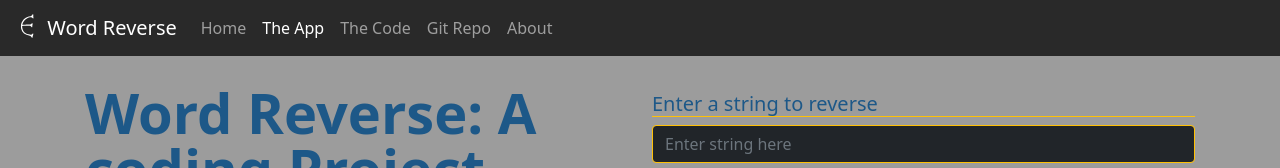
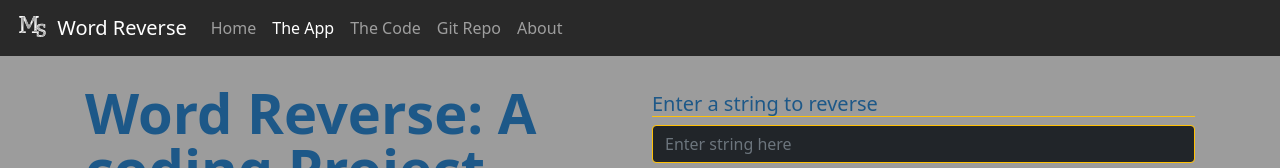
Before and after one commit to mattsnyde/WordReverse, a plain HTML site: page app.html in a window 1280 px wide. Shown: the top 168 px of the page. Drawn offline with nearby package versions, Linux system fonts and the light colour scheme.

Commit message:
re-branding

```diff
--- a/app.html
+++ b/app.html
@@ -19,7 +19,7 @@
 <!--Nav Area -->
     <nav class="navbar navbar-expand-md navbar-dark fixed-top"> <!--Expand all of the links for medium screens and above, and hamburger icon for screens less than medium breakpont. dark background, fixed to to top-->
         <div class="container-fluid">
-            <a class="navbar-brand" href="#"><img src="img/E.svg" alt="Matthew Snyder Mark" class="d-inline-block align-text-top" width="30" height="24"> Word Reverse</a>
+            <a class="navbar-brand" href="#"><img src="img/Dark logo.svg" alt="Matthew Snyder Mark" class="d-inline-block align-text-top" width="40" height="25"> Word Reverse</a>
             <button class="navbar-toggler" type="button" data-bs-toggle="collapse" data-bs-target="#navbarCollapse"
                 aria-controls="navbarCollapse" aria-expanded="false" aria-label="Toggle navigation">
                 <span class="navbar-toggler-icon"></span>
```
Also changed, not shown: code.html (+1 -1 lines), index.html (+1 -1 lines), img/Dark logo.svg (added), img/favicon-32x32.png, 1 other file.
